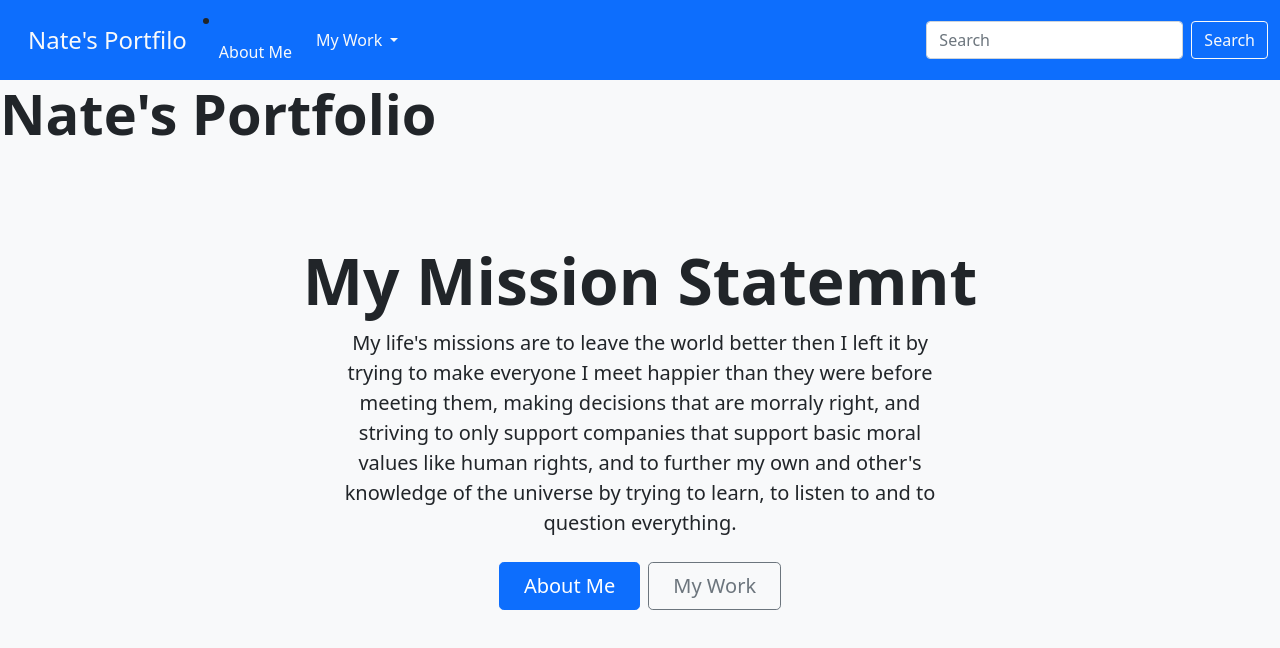
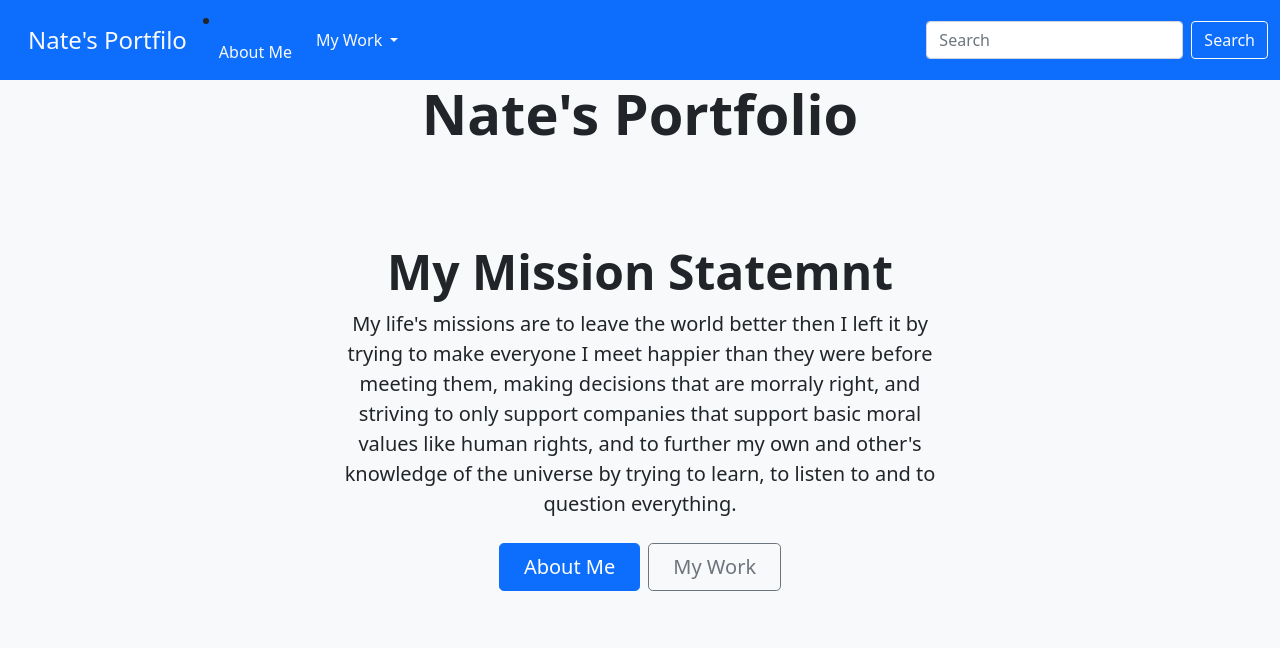
Before and after one commit to randomStuff1234/SchoolPortfolio, a website: page index.html in a window 1280 px wide. Drawn offline with nearby package versions, Linux system fonts and the light colour scheme.

Commit message:
Update index.html

```diff
--- a/index.html
+++ b/index.html
@@ -49,10 +49,10 @@
 
     <!-- Not the navbar -->
 
-    <h1 class="display-4 fw-bold mx-auto" id ="home"> Nate's Portfolio </h1>
+    <h1 class="display-4 fw-bold mx-auto text-center" id ="home"> Nate's Portfolio </h1>
 
     <div class="px-4 py-5 my-5 text-center">
-        <h1 class="display-3 fw-bolder mx-auto" id ="home"> My Mission Statemnt </h1>
+        <h1 class="display-5 fw-bolder mx-auto" id ="home"> My Mission Statemnt </h1>
         <div class="col-lg-6 mx-auto">
           <p class="lead mb-4"> My life's missions are to leave the world better then I left it by trying to make everyone I meet happier than they were before meeting them, making decisions that are morraly right, and striving to only support companies that support basic moral values like human rights, and to further my own and other's knowledge of the universe by trying to learn, to listen to and to question everything.</p>
           <div class="d-grid gap-2 d-sm-flex justify-content-sm-center">
```
